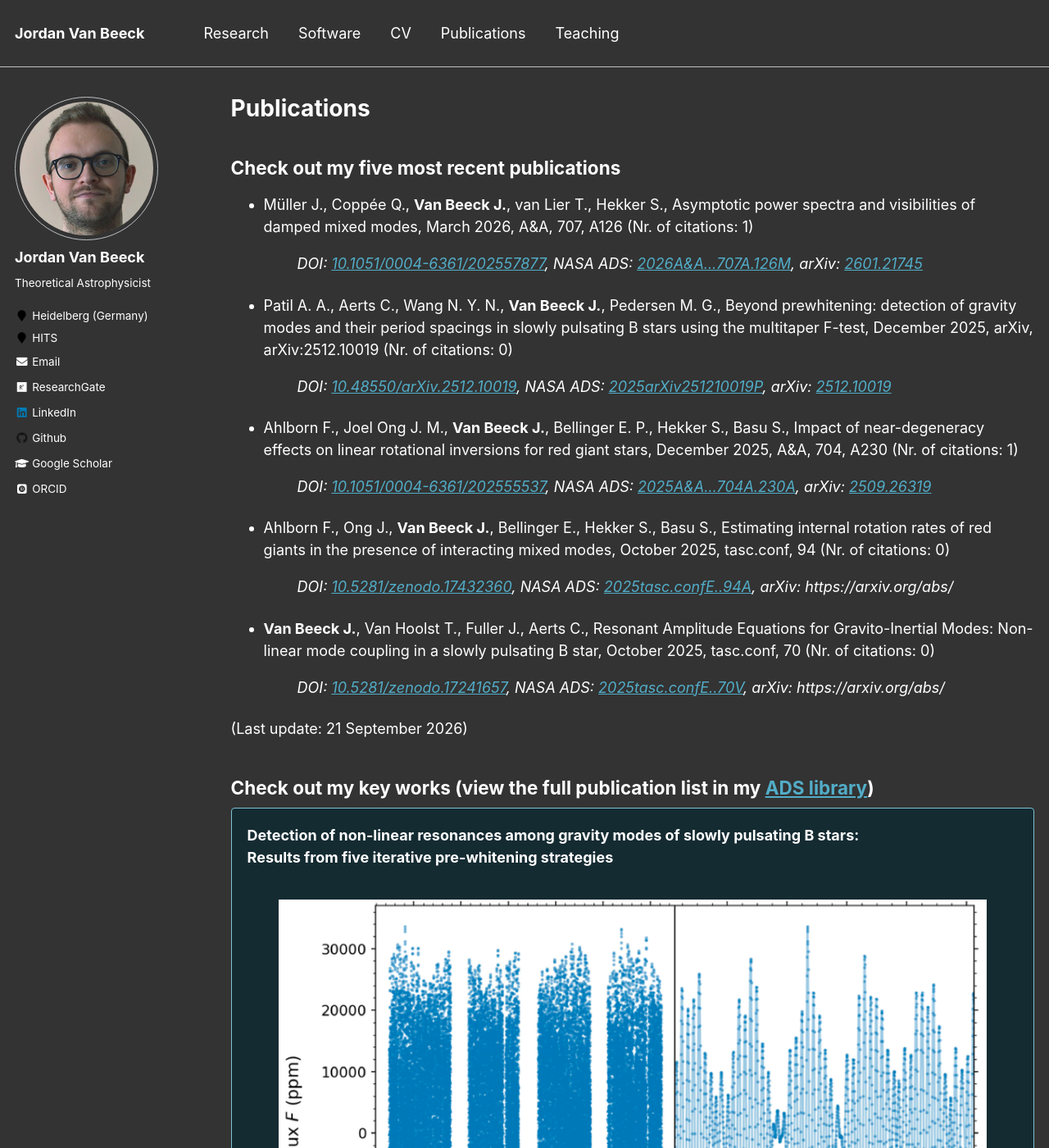
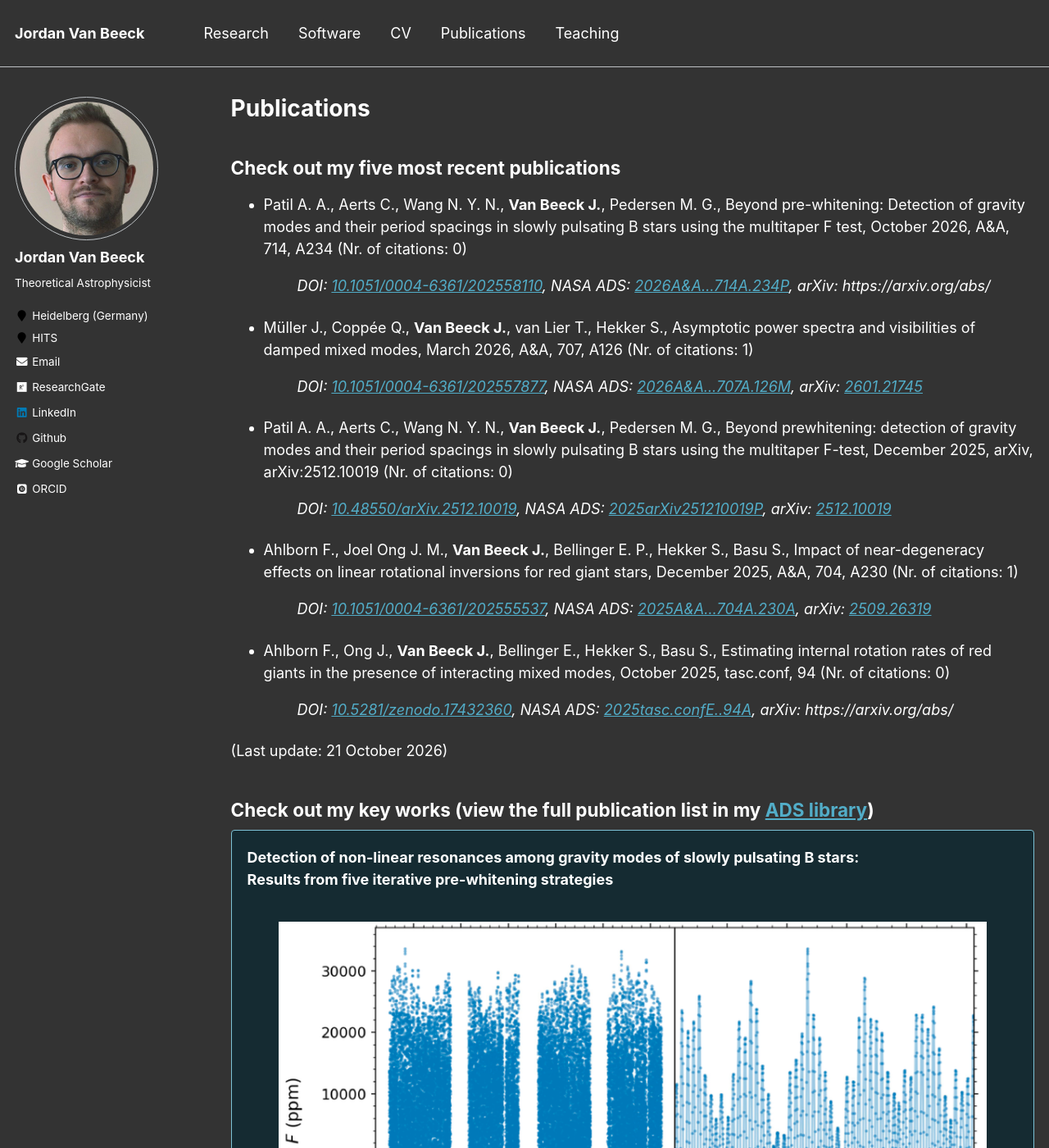
Before and after one commit to JVB11/jvb11.github.io, a Jekyll site: the page built from _pages/publications.md, in a window 1280 px wide and 1400 px high. Shown: the whole window at 82% size. Built offline with Jekyll 4.4.1, drawn with Linux system fonts in a browser that asks for light colours; some web fonts are replaced.

Commit message:
(automatically) pushing latest version of last 5 publications

```diff
--- a/_pages/publications.md
+++ b/_pages/publications.md
@@ -7,6 +7,10 @@ author_profile: true
 ---
 
 ## Check out my five most recent publications
+
++ Patil A. A., Aerts C., Wang N. Y. N., **Van Beeck J.**, Pedersen M. G., Beyond pre-whitening: Detection of gravity modes and their period spacings in slowly pulsating B stars using the multitaper F test, October 2026, A&A, 714, A234 (Nr. of citations: 0)
+
+&nbsp;&nbsp;&nbsp;&nbsp;&nbsp;&nbsp;&nbsp;&nbsp;&nbsp;&nbsp;&nbsp;&nbsp;&nbsp;&nbsp;&nbsp;&nbsp;*DOI: <a href="https://doi.org/10.1051/0004-6361/202558110">10.1051/0004-6361/202558110</a>, NASA ADS: <a href="https://ui.adsabs.harvard.edu/abs/2026A&A...714A.234P">2026A&A...714A.234P</a>, arXiv: https://arxiv.org/abs/*
 
 + Müller J., Coppée Q., **Van Beeck J.**, van Lier T., Hekker S., Asymptotic power spectra and visibilities of damped mixed modes, March 2026, A&A, 707, A126 (Nr. of citations: 1)
 
@@ -24,12 +28,8 @@ author_profile: true
 
 &nbsp;&nbsp;&nbsp;&nbsp;&nbsp;&nbsp;&nbsp;&nbsp;&nbsp;&nbsp;&nbsp;&nbsp;&nbsp;&nbsp;&nbsp;&nbsp;*DOI: <a href="https://doi.org/10.5281/zenodo.17432360">10.5281/zenodo.17432360</a>, NASA ADS: <a href="https://ui.adsabs.harvard.edu/abs/2025tasc.confE..94A">2025tasc.confE..94A</a>, arXiv: https://arxiv.org/abs/*
 
-+ **Van Beeck J.**, Van Hoolst T., Fuller J., Aerts C., Resonant Amplitude Equations for Gravito-Inertial Modes: Non-linear mode coupling in a slowly pulsating B star, October 2025, tasc.conf, 70 (Nr. of citations: 0)
 
-&nbsp;&nbsp;&nbsp;&nbsp;&nbsp;&nbsp;&nbsp;&nbsp;&nbsp;&nbsp;&nbsp;&nbsp;&nbsp;&nbsp;&nbsp;&nbsp;*DOI: <a href="https://doi.org/10.5281/zenodo.17241657">10.5281/zenodo.17241657</a>, NASA ADS: <a href="https://ui.adsabs.harvard.edu/abs/2025tasc.confE..70V">2025tasc.confE..70V</a>, arXiv: https://arxiv.org/abs/*
-
-
-(Last update: 21 September 2026)
+(Last update: 21 October 2026)
 
 ## Check out my key works (view the full publication list in my [ADS library](https://ui.adsabs.harvard.edu/public-libraries/mrBh0XAqRuqabcPXhidMUA))
 
```
